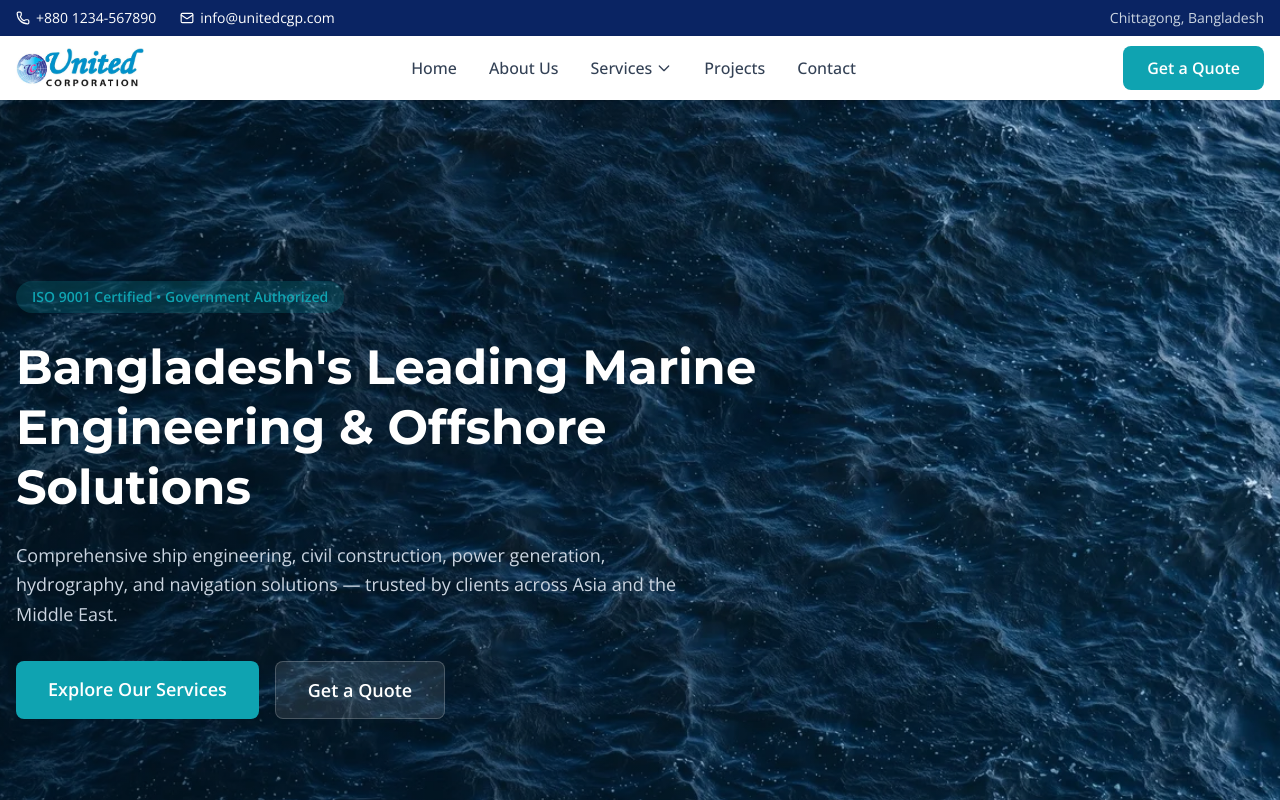
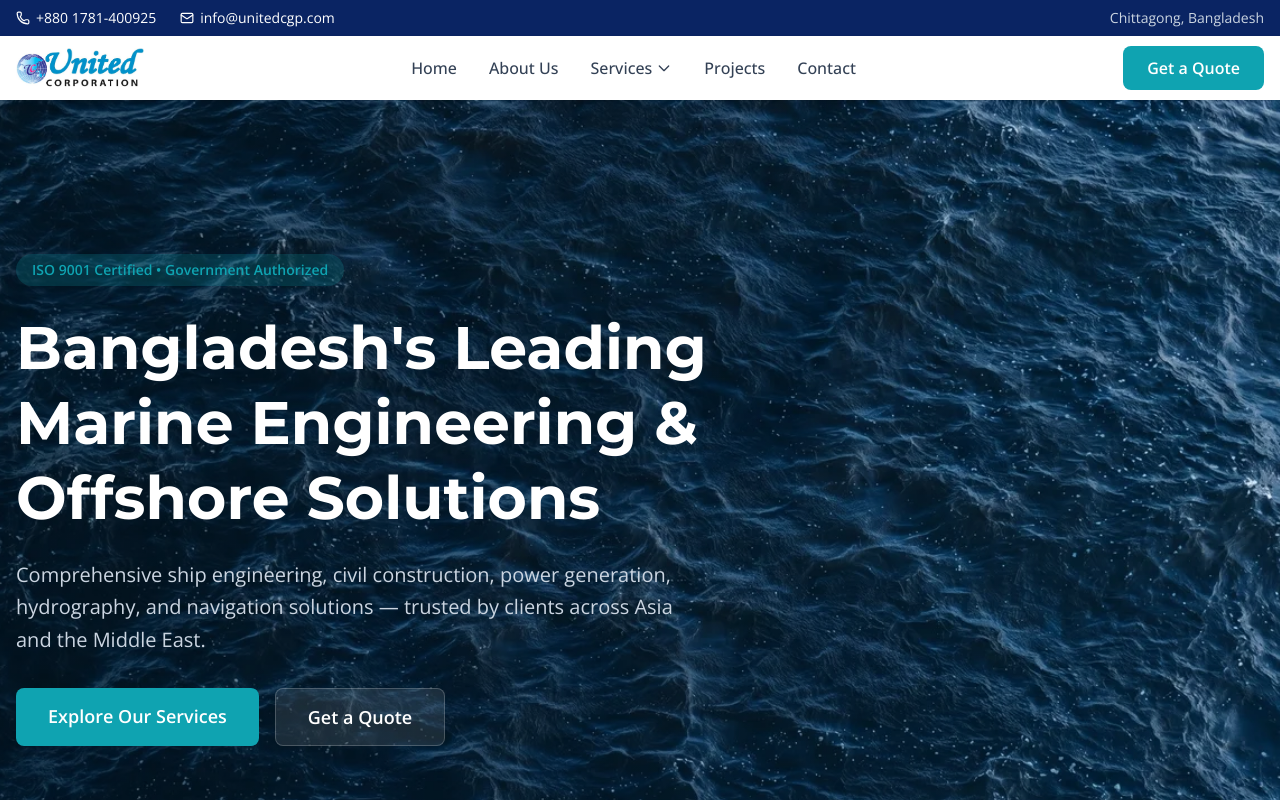
Before and after one commit to connectfazla/united-cgp, a Next.js app: page / in a window 1280 px wide. Shown: the top 800 px of the page. Built offline with nearby package versions, Linux system fonts and the light colour scheme.

Commit message:
feat: hero 100vh with remote image/gradient and update phone to +880 1781-400925

```diff
--- a/src/app/contact/page.tsx
+++ b/src/app/contact/page.tsx
@@ -40,9 +40,9 @@ export default function ContactPage() {
               {
                 icon: <Phone className="w-6 h-6" />,
                 title: "Phone",
-                line1: "+880 1234-567890",
+                line1: "+880 1781-400925",
                 line2: "+880 9876-543210",
-                href: "tel:+8801234567890",
+                href: "tel:+8801781400925",
               },
               {
                 icon: <Mail className="w-6 h-6" />,
--- a/src/app/page.tsx
+++ b/src/app/page.tsx
@@ -33,10 +33,10 @@ export default function Home() {
             <span className="inline-block bg-teal/20 text-teal px-4 py-1.5 rounded-full text-sm font-semibold mb-6">
               ISO 9001 Certified &bull; Government Authorized
             </span>
-            <h1 className="font-heading font-bold text-3xl md:text-4xl lg:text-5xl text-white leading-tight">
+            <h1 className="font-heading font-bold text-4xl md:text-5xl lg:text-6xl text-white leading-tight">
               Bangladesh&apos;s Leading Marine Engineering &amp; Offshore Solutions
             </h1>
-            <p className="mt-6 text-gray-300 text-base md:text-lg leading-relaxed max-w-2xl">
+            <p className="mt-6 text-gray-300 text-lg md:text-xl leading-relaxed max-w-2xl">
               Comprehensive ship engineering, civil construction, power generation,
               hydrography, and navigation solutions — trusted by clients across Asia
               and the Middle East.
@@ -44,13 +44,13 @@ export default function Home() {
             <div className="mt-8 flex flex-wrap gap-4">
               <Link
                 href="/services/ship-engineering"
-                className="bg-teal hover:bg-teal-dark text-white font-semibold px-8 py-3.5 rounded-lg transition-colors text-base md:text-lg"
+                className="bg-teal hover:bg-teal-dark text-white font-semibold px-8 py-3.5 rounded-lg transition-colors text-lg"
               >
                 Explore Our Services
               </Link>
               <Link
                 href="/contact"
-                className="bg-white/10 hover:bg-white/20 text-white font-semibold px-8 py-3.5 rounded-lg transition-colors text-base md:text-lg border border-white/20"
+                className="bg-white/10 hover:bg-white/20 text-white font-semibold px-8 py-3.5 rounded-lg transition-colors text-lg border border-white/20"
               >
                 Get a Quote
               </Link>
--- a/src/components/Footer.tsx
+++ b/src/components/Footer.tsx
@@ -80,9 +80,9 @@ export function Footer() {
                 </span>
               </li>
               <li>
-                <a href="tel:+8801234567890" className="flex items-center gap-3 text-sm hover:text-teal transition-colors">
+                <a href="tel:+8801781400925" className="flex items-center gap-3 text-sm hover:text-teal transition-colors">
                   <Phone className="w-4 h-4 shrink-0 text-teal" />
-                  +880 1234-567890
+                  +880 1781-400925
                 </a>
               </li>
               <li>
--- a/src/components/Header.tsx
+++ b/src/components/Header.tsx
@@ -16,9 +16,9 @@ export function Header() {
       <div className="bg-navy text-white text-sm hidden md:block">
         <div className="max-w-7xl mx-auto px-4 py-2 flex justify-between items-center">
           <div className="flex items-center gap-6">
-            <a href="tel:+8801234567890" className="flex items-center gap-1.5 hover:text-teal transition-colors">
+            <a href="tel:+8801781400925" className="flex items-center gap-1.5 hover:text-teal transition-colors">
               <Phone className="w-3.5 h-3.5" />
-              +880 1234-567890
+              +880 1781-400925
             </a>
             <a href="mailto:info@unitedcgp.com" className="flex items-center gap-1.5 hover:text-teal transition-colors">
               <Mail className="w-3.5 h-3.5" />
@@ -139,8 +139,8 @@ export function Header() {
                 Get a Quote
               </Link>
               <div className="mt-3 pt-3 border-t border-gray-100 text-sm text-gray-500 space-y-2">
-                <a href="tel:+8801234567890" className="flex items-center gap-2">
-                  <Phone className="w-4 h-4" /> +880 1234-567890
+                <a href="tel:+8801781400925" className="flex items-center gap-2">
+                  <Phone className="w-4 h-4" /> +880 1781-400925
                 </a>
                 <a href="mailto:info@unitedcgp.com" className="flex items-center gap-2">
                   <Mail className="w-4 h-4" /> info@unitedcgp.com
```
